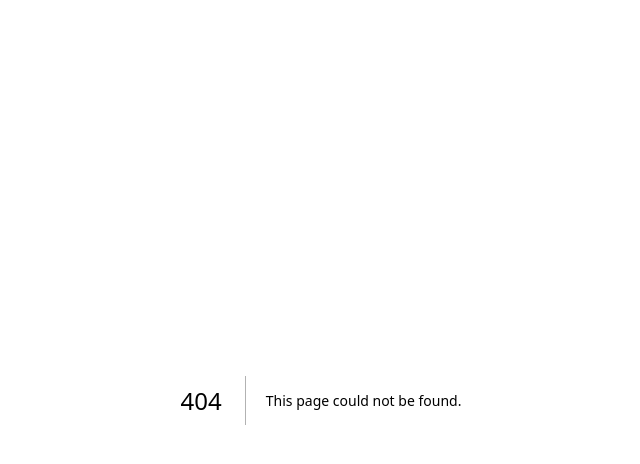
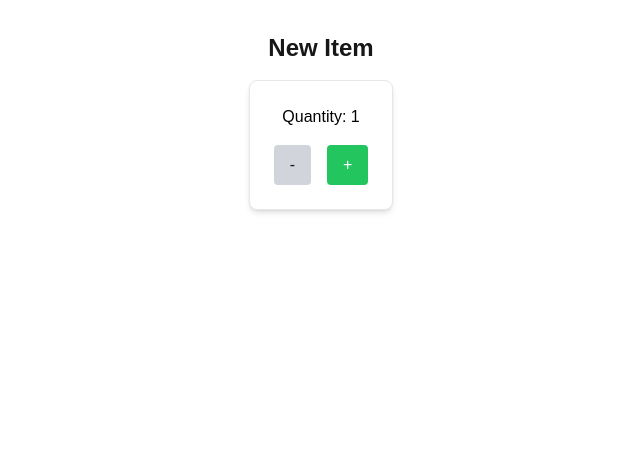
Before and after one commit to hemang19/cprg306-assignments, a Next.js app: page /week-4 in a window 1280 px wide. Before the commit this address had no page. Shown: the top 464 px of the page, without its empty margins (319-959 px from the left). Built offline with nearby package versions, Linux system fonts and the light colour scheme.

Commit message:
Added Week 4 assignment: NewItem component with quantity state

```diff
--- a/app/page.js
+++ b/app/page.js
@@ -14,6 +14,11 @@
           Go to Week 3 Assignment
         </Link>
       </p>
+      <p className="mt-4 text-lg">
+        <Link href="/week-4" className="text-yellow-500 hover:underline">
+          Go to Week 4 Assignment
+        </Link>
+      </p>
     </main>
   );
 }
--- /dev/null
+++ b/app/week-4/new-item.js
@@ -0,0 +1,47 @@
+"use client"; // Enables client-side rendering
+
+import { useState } from "react";
+
+export default function NewItem() {
+  const [quantity, setQuantity] = useState(1);
+
+  const increment = () => {
+    if (quantity < 20) {
+      setQuantity(quantity + 1);
+    }
+  };
+
+  const decrement = () => {
+    if (quantity > 1) {
+      setQuantity(quantity - 1);
+    }
+  };
+
+  return (
+    <div className="flex flex-col items-center gap-4 p-6 border rounded-lg shadow-md bg-white">
+      <p className="text-black">Quantity: {quantity}</p>
+
+      <div className="flex gap-4">
+        <button
+          onClick={decrement}
+          disabled={quantity === 1}
+          className={`px-4 py-2 rounded ${
+            quantity === 1 ? "bg-gray-300 cursor-not-allowed" : "bg-red-500 hover:bg-red-600 text-white"
+          }`}
+        >
+          -
+        </button>
+
+        <button
+          onClick={increment}
+          disabled={quantity === 20}
+          className={`px-4 py-2 rounded ${
+            quantity === 20 ? "bg-gray-300 cursor-not-allowed" : "bg-green-500 hover:bg-green-600 text-white"
+          }`}
+        >
+          +
+        </button>
+      </div>
+    </div>
+  );
+}
--- /dev/null
+++ b/app/week-4/page.js
@@ -0,0 +1,10 @@
+import NewItem from "./new-item";
+
+export default function Page() {
+  return (
+    <main className="flex flex-col items-center p-8">
+      <h1 className="text-2xl font-bold mb-4">New Item</h1>
+      <NewItem />
+    </main>
+  );
+}
```
